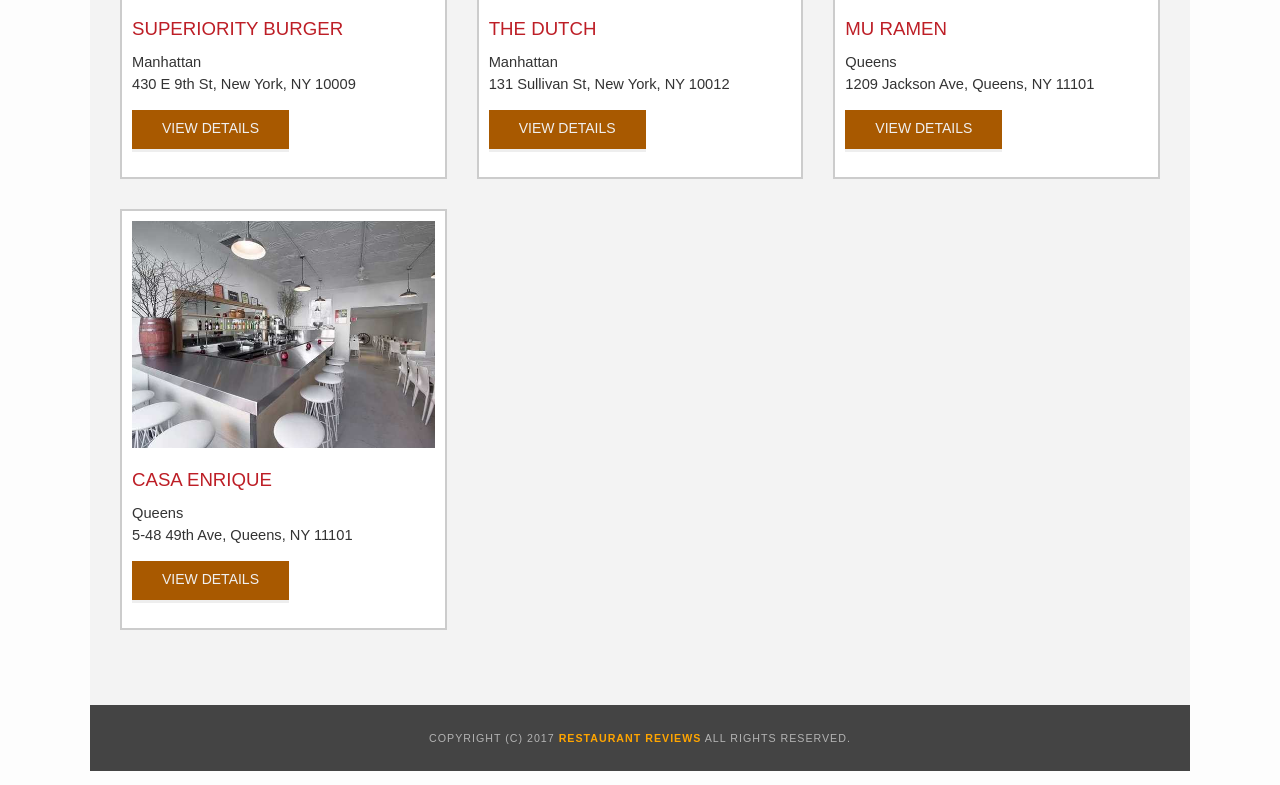
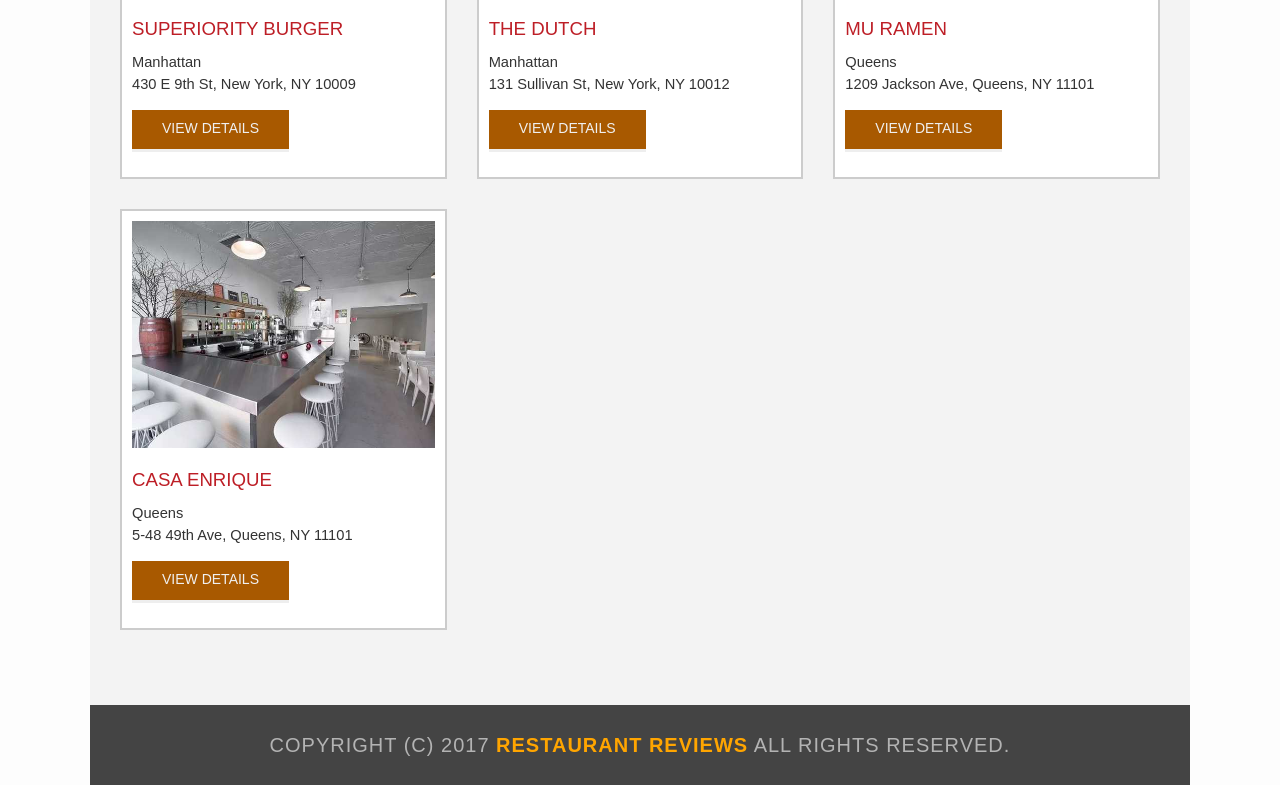
Before and after one commit to bandarAli/restaurant-revew-master, a website: page index.html in a window 1280 px wide. Shown: the part 1801-2586 px from the top of the page. Drawn offline with nearby package versions, Linux system fonts and the light colour scheme.

Commit message:
fix , Fix the font for the footer
for better accebility

```diff
--- a/css/main.css
+++ b/css/main.css
@@ -64,7 +64,7 @@
 #footer {
   background-color: #444;
   color: #b3b3b3;
-  font-size: 8pt;
+  font-size: 15pt; /* changed to 15 pt for better accebility */
   letter-spacing: 1px;
   padding: 25px;
   text-align: center;
```
